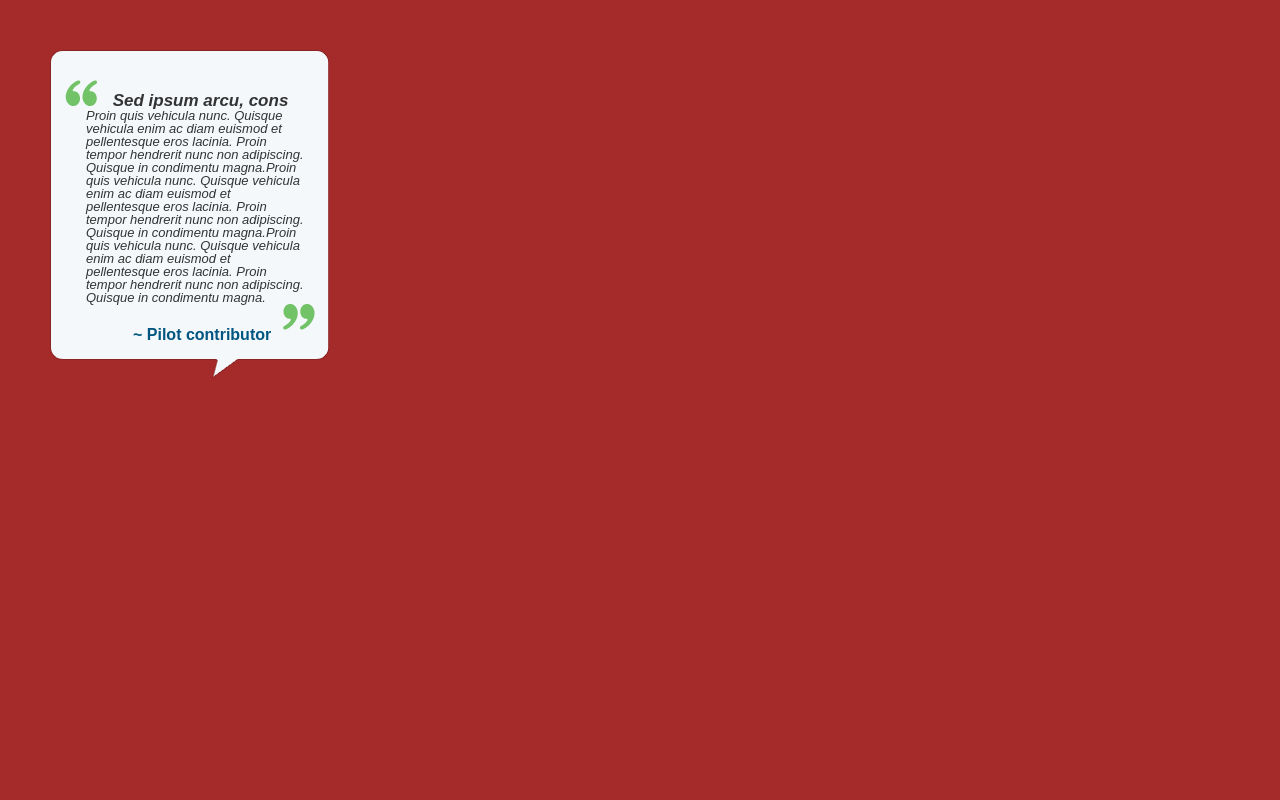
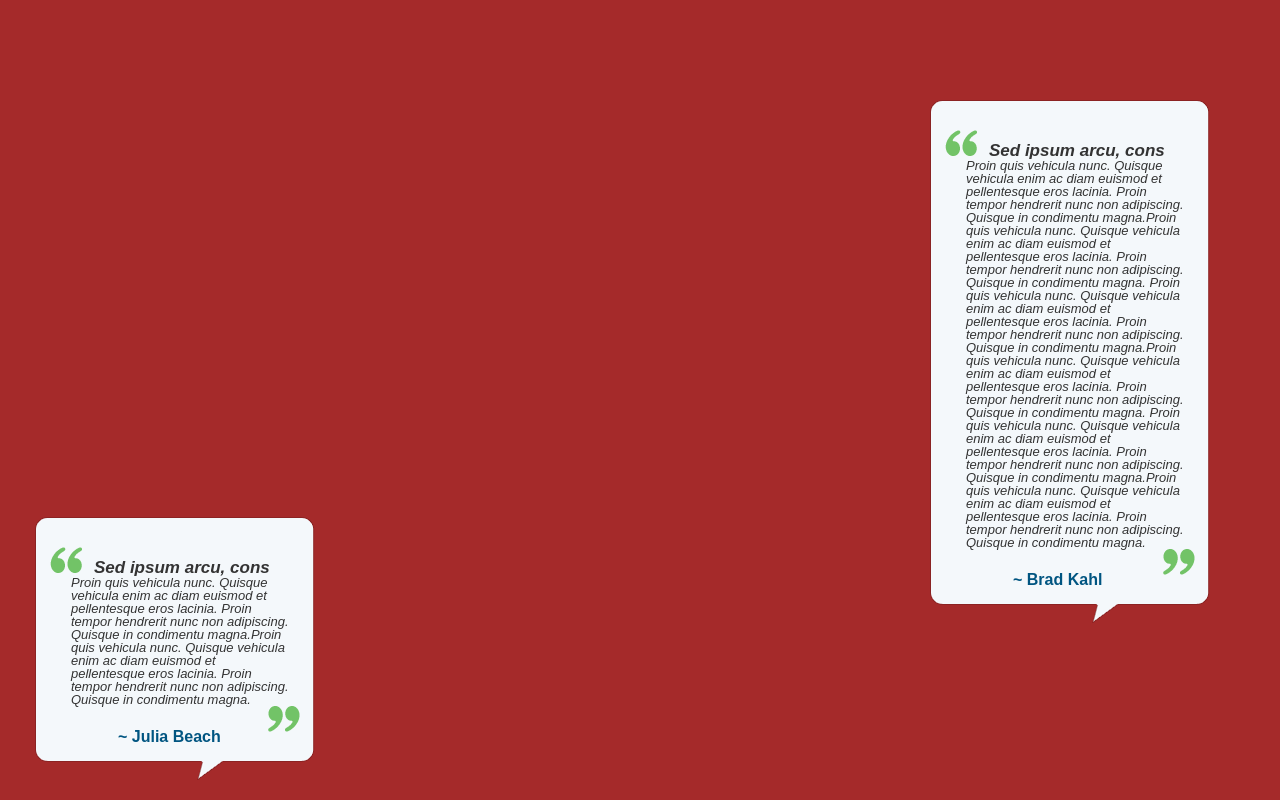
Before and after one commit to bkahl/quotePlugin, a plain HTML site: page index.html in a window 1280 px wide. Drawn offline with nearby package versions, Linux system fonts and the light colour scheme.

Commit message:
fixed plugin so data loads dynmaically through quote plugin.

```diff
--- a/css/style.css
+++ b/css/style.css
@@ -42,8 +42,6 @@ table {
   border-collapse: collapse;
   border-spacing: 0; }
 
-.container{position: absolute; left: 50px; top: 50px;}
-
 .quote{
 	width:280px;
 	height: auto;
@@ -68,6 +66,7 @@ table {
 .quote .content .message > span{
 	font-size: 17px;
 	font-weight: bold;
+	width: 218px;
 }
 
 .quote .content .message > p{
--- a/index.html
+++ b/index.html
@@ -1,43 +1,37 @@
 <!doctype html>
 <html xmlns="http://www.w3.org/1999/xhtml" xml:lang="en" lang="en">
   <head>
-  	<title>Quote</title>
-  	<meta http-equiv="Content-Type" content="text/html; charset=UTF-8" />
-  	<link rel="stylesheet" href="css/style.css">
+	<title>Quote Plugin</title>
+	<meta http-equiv="Content-Type" content="text/html; charset=UTF-8" />
+	<link rel="stylesheet" href="css/style.css">
   </head>
 
   <body>
 
     <div class="container">
-
-		<div class="quote">
-			<div class="top"></div>
-			<div class="content">
-
-				<div class="message">
-					<div class="open-quote"></div>
-					<span>Sed ipsum arcu, cons</span>
-					<p>Proin quis vehicula nunc. Quisque vehicula enim ac diam euismod et pellentesque eros lacinia. Proin tempor hendrerit nunc non adipiscing. Quisque in condimentu magna.Proin quis vehicula nunc. Quisque vehicula enim ac diam euismod et pellentesque eros lacinia. Proin tempor hendrerit nunc non adipiscing. Quisque in condimentu magna.Proin quis vehicula nunc. Quisque vehicula enim ac diam euismod et pellentesque eros lacinia. Proin tempor hendrerit nunc non adipiscing. Quisque in condimentu magna.</p>
-					<div class="close-quote"></div>
-				</div>
-
-				<div class="from">~ Pilot contributor</div>
-
-			</div>
-			<div class="bottom"></div>
-		</div>
+		<div id="quote1"></div>
+		<div id="quote2"></div>
     </div>
 
-    <script type="text/javascript" src="http://ajax.googleapis.com/ajax/libs/jquery/1.8.2/jquery.min.js"></script>
-  	<script type="text/javascript" src="js/jquery.quotePlugin.js"></script>
-  	<script type="text/javascript">
-			//   		$().ready(function() {
-			// $('.quote').quote({
-			// 	message: 'Sed ipsum arcu, cons Proin quis vehicula nunc. Quisque vehicula enim ac diam euismod et pellentesque eros lacinia. Proin tempor hendrerit nunc non adipiscing. Quisque in condimentu magna.Proin quis vehicula nunc. Quisque vehicula enim ac diam euismod et pellentesque eros lacinia. Proin tempor hendrerit nunc non adipiscing. Quisque in condimentu magna.',
-			// 	from: 'Pilot contributor'
-			// });
-			//   	  	});
-  	</script>
+    <script src="http://ajax.googleapis.com/ajax/libs/jquery/1.8.2/jquery.min.js"></script>
+	<script src="js/jquery.quotePlugin.js"></script>
+	<script>
+		$().ready(function() {
+			$('#quote1').quote({
+				layout: { bottom: 20, left: 35 },
+				firstLine: 'Sed ipsum arcu, cons',
+				message: 'Proin quis vehicula nunc. Quisque vehicula enim ac diam euismod et pellentesque eros lacinia. Proin tempor hendrerit nunc non adipiscing. Quisque in condimentu magna.Proin quis vehicula nunc. Quisque vehicula enim ac diam euismod et pellentesque eros lacinia. Proin tempor hendrerit nunc non adipiscing. Quisque in condimentu magna.',
+				fromWho: 'Julia Beach'
+			});
+
+			$('#quote2').quote({
+				layout: { top: 100, right: 70 },
+				firstLine: 'Sed ipsum arcu, cons',
+				message: 'Proin quis vehicula nunc. Quisque vehicula enim ac diam euismod et pellentesque eros lacinia. Proin tempor hendrerit nunc non adipiscing. Quisque in condimentu magna.Proin quis vehicula nunc. Quisque vehicula enim ac diam euismod et pellentesque eros lacinia. Proin tempor hendrerit nunc non adipiscing. Quisque in condimentu magna. Proin quis vehicula nunc. Quisque vehicula enim ac diam euismod et pellentesque eros lacinia. Proin tempor hendrerit nunc non adipiscing. Quisque in condimentu magna.Proin quis vehicula nunc. Quisque vehicula enim ac diam euismod et pellentesque eros lacinia. Proin tempor hendrerit nunc non adipiscing. Quisque in condimentu magna. Proin quis vehicula nunc. Quisque vehicula enim ac diam euismod et pellentesque eros lacinia. Proin tempor hendrerit nunc non adipiscing. Quisque in condimentu magna.Proin quis vehicula nunc. Quisque vehicula enim ac diam euismod et pellentesque eros lacinia. Proin tempor hendrerit nunc non adipiscing. Quisque in condimentu magna.',
+				fromWho: 'Brad Kahl'
+			});
+		});
+	</script>
   </body>
 
 </html>
--- a/js/jquery.quotePlugin.js
+++ b/js/jquery.quotePlugin.js
@@ -3,41 +3,45 @@
  *	Date:	10.24.12
  *	Description: creates a dynamic quote that one can postion absolutely.
  **************************************************************************/
-
-
-	<div class="quote">
-		<!-- <div class="top"></div>
-		<div class="content">
-
-			<div class="message">
-				<div class="open-quote"></div>
-				<span>Sed ipsum arcu, cons</span>
-				<p>Proin quis vehicula nunc. Quisque vehicula enim ac diam euismod et pellentesque eros lacinia. Proin tempor hendrerit nunc non adipiscing. Quisque in condimentu magna.Proin quis vehicula nunc. Quisque vehicula enim ac diam euismod et pellentesque eros lacinia. Proin tempor hendrerit nunc non adipiscing. Quisque in condimentu magna.Proin quis vehicula nunc. Quisque vehicula enim ac diam euismod et pellentesque eros lacinia. Proin tempor hendrerit nunc non adipiscing. Quisque in condimentu magna.</p>
-				<div class="close-quote"></div>
-			</div>
-
-			<div class="from">~ Pilot contributor</div>
-
-		</div>
-		<div class="bottom"></div> -->
-	</div>
-
 function createQuote(id, opts){
 
-	var elements;
+	var elements,
+		top = opts.layout.top || null,
+		right = opts.layout.right || null,
+		bottom = opts.layout.bottom || null,
+		left = opts.layout.left || null;
 
-	elements = "<div class='top'></div>";
-	elements += "<div class='content'>";
-		elements += "<div class='message'>";
-			elements = "<div class='open-quote'></div>";
-			elements = "<span>"++"</span>";
-			elements = "<p>"++"</p>";
-			elements = "<div class='close-quote'></div>";
+	// creates markup
+	elements = "<div class='quote'>";
+		elements += "<div class='top'></div>";
+		elements += "<div class='content'>";
+			elements += "<div class='message'>";
+				elements += "<div class='open-quote'></div>";
+				elements += "<span>"+opts.firstLine+"</span>";
+				elements += "<p>"+opts.message+"</p>";
+				elements += "<div class='close-quote'></div>";
+			elements += "</div>";
+			elements += "<div class='from'>~ "+opts.fromWho+"</div>";
 		elements += "</div>";
+		elements += "<div class='bottom'></div>";
 	elements += "</div>";
-	elements = "<div class='bottom'></div>";
 
-	$(id).append(elements);
+	// append markup to selector
+	$(id).append(elements).css('position','absolute');
+
+	// relatively postion quote within container based upon user input in the ['layout'] property on the quote()
+	if(top){
+		$(id).css('top',top);
+	}
+	if(right){
+		$(id).css('right',right);
+	}
+	if(bottom){
+		$(id).css('bottom',bottom);
+	}
+	if(left){
+		$(id).css('left',left);
+	}
 
 }
 
@@ -45,16 +49,18 @@ function createQuote(id, opts){
     $.fn.quote = function(options){
         var id = $(this), opts;
 
+		// default quote used if user doesn't input their own data
         $.fn.quote.defaults = {
-			message: 'Sed ipsum arcu, cons Proin quis vehicula nunc. Quisque vehicula enim ac diam euismod et pellentesque eros lacinia. Proin tempor hendrerit nunc non adipiscing. Quisque in condimentu magna.Proin quis vehicula nunc. Quisque vehicula enim ac diam euismod et pellentesque eros lacinia. Proin tempor hendrerit nunc non adipiscing. Quisque in condimentu magna.',
-			from: 'Pilot contributor'
+			layout: { top: 0, left: 0 },
+			firstLine: 'Sed ipsum arcu, cons',
+			message: 'Proin quis vehicula nunc. Quisque vehicula enim ac diam euismod et pellentesque eros lacinia. Proin tempor hendrerit nunc non adipiscing. Quisque in condimentu magna.Proin quis vehicula nunc. Quisque vehicula enim ac diam euismod et pellentesque eros lacinia. Proin tempor hendrerit nunc non adipiscing. Quisque in condimentu magna.',
+			fromWho: 'Pilot contributor'
         };
 
         opts = $.extend({}, $.fn.quote.defaults, options);
 
-        //createQuote(id, opts);
+        createQuote(id, opts);
 
         return this;
     };
-
 }(jQuery));
```
